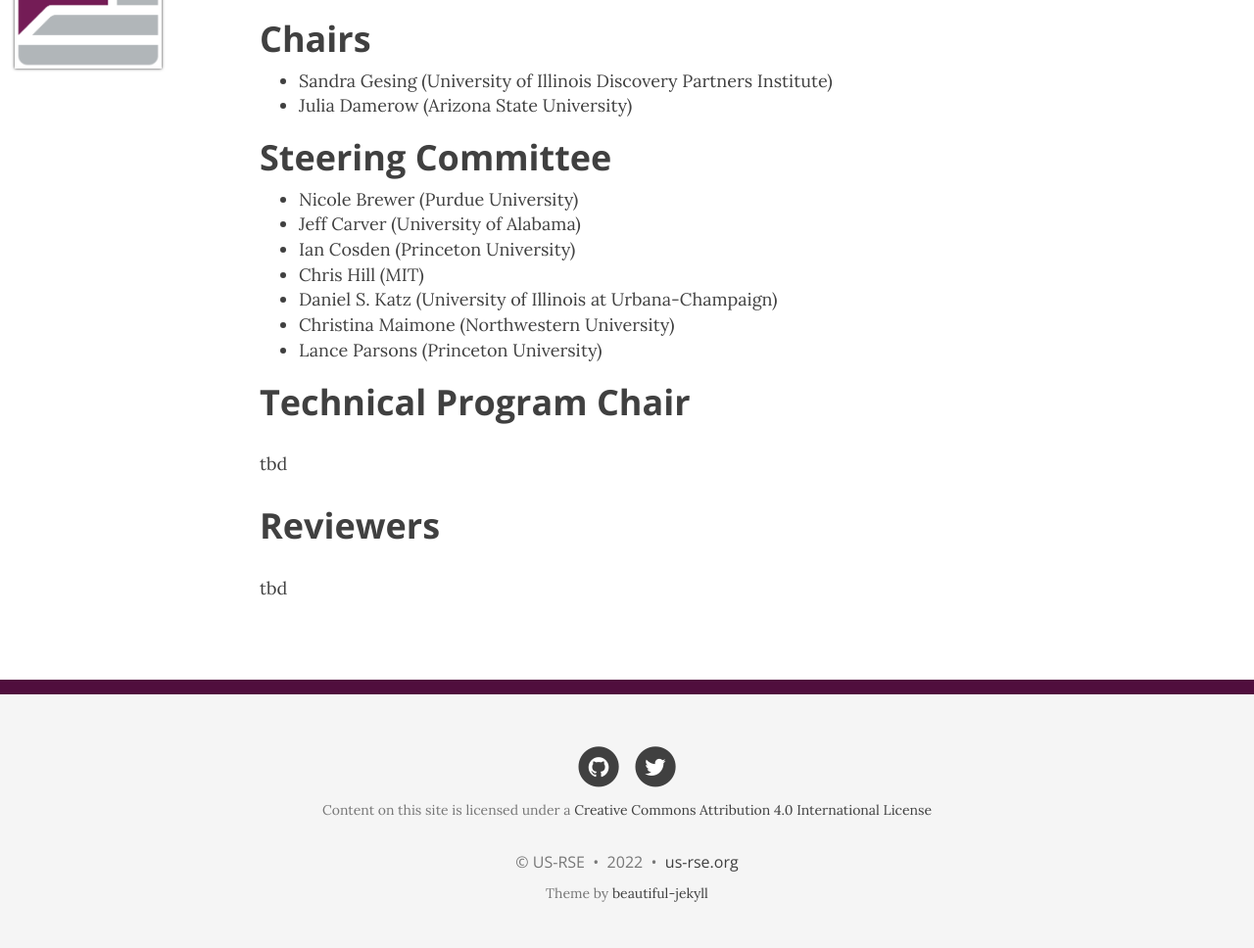
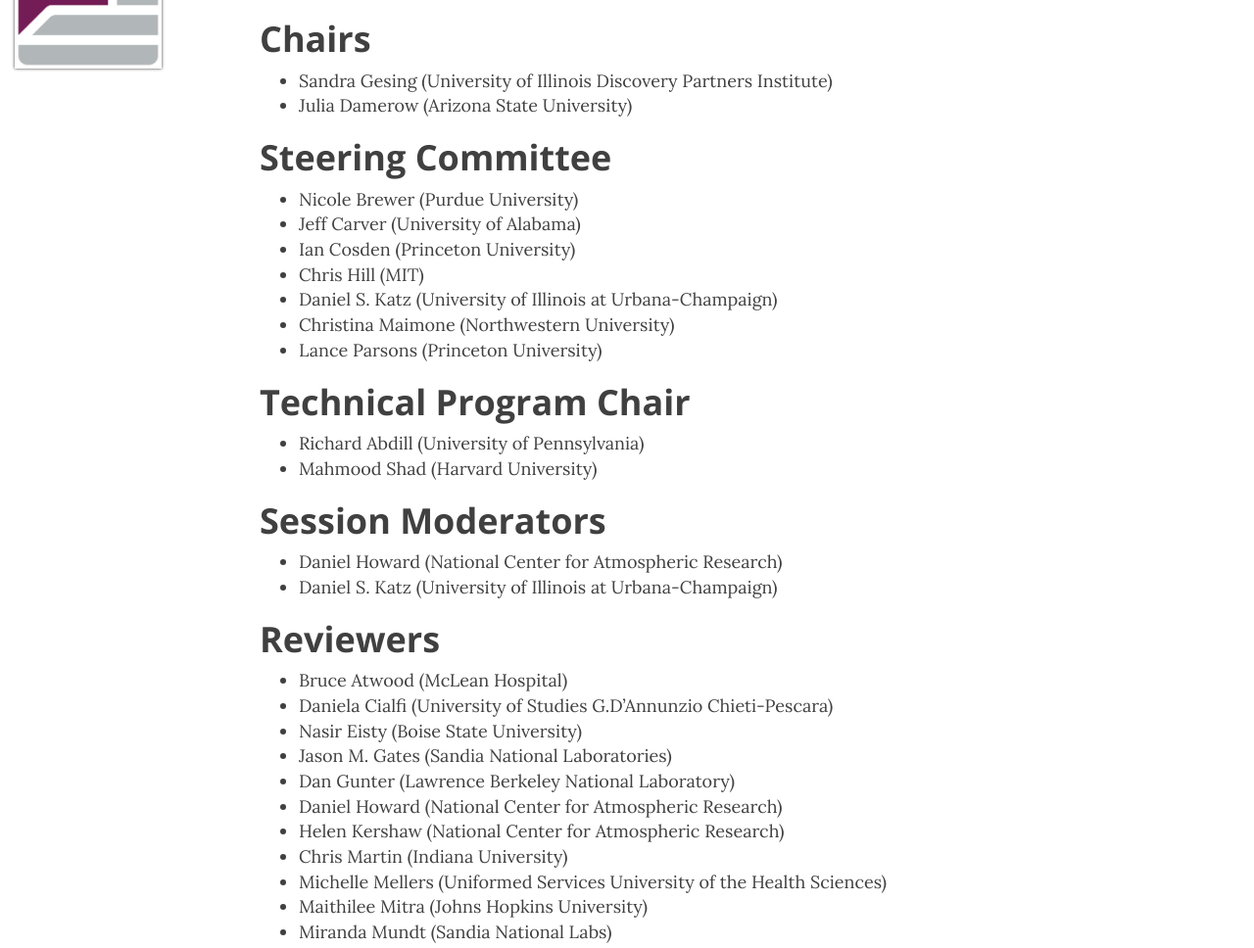
Before and after one commit to USRSE/virtual-workshop-2022, a Jekyll site: the page built from pages/organization.md, in a window 1280 px wide and 1400 px high. Shown: the part 100-1068 px from the top of the window at 98% size. Built offline with Jekyll 4.4.1, drawn with Linux system fonts in a browser that asks for light colours; nearby versions of some CDN libraries; some of the changed text lies outside the part shown; grey boxes are pictures that could not be loaded.

Commit message:
Added PC members

```diff
--- a/pages/organization.md
+++ b/pages/organization.md
@@ -22,8 +22,27 @@
 
 # Technical Program Chair
 
-tbd
+- Richard Abdill (University of Pennsylvania)
+- Mahmood Shad (Harvard University)
+
+# Session Moderators
+
+- Daniel Howard (National Center for Atmospheric Research)
+- Daniel S. Katz (University of Illinois at Urbana-Champaign)
 
 # Reviewers
 
-tbd
+- Bruce Atwood (McLean Hospital)
+- Daniela Cialfi (University of Studies G.D'Annunzio Chieti-Pescara)
+- Nasir Eisty (Boise State University)
+- Jason M. Gates (Sandia National Laboratories)
+- Dan Gunter (Lawrence Berkeley National Laboratory)
+- Daniel Howard (National Center for Atmospheric Research)
+- Helen Kershaw (National Center for Atmospheric Research)
+- Chris Martin (Indiana University)
+- Michelle Mellers (Uniformed Services University of the Health Sciences)
+- Maithilee Mitra (Johns Hopkins University)
+- Miranda Mundt (Sandia National Labs)
+- Chuck Pavloski (The Pennsylvania State University - Institute for Computation and Data Sciences)
+- Mahmood Shad (Harvard University)
+- Gregory Watson (Oak Ridge National Laboratory)
```
